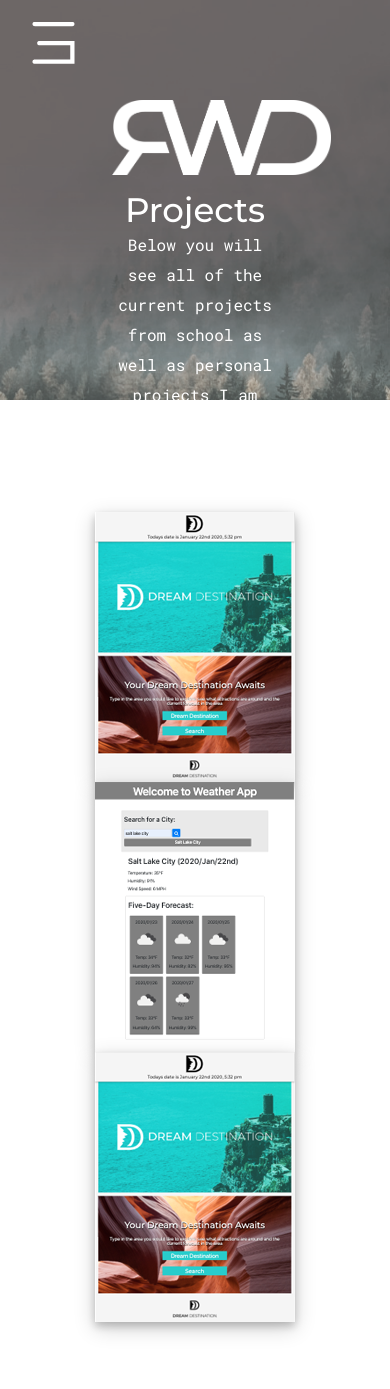
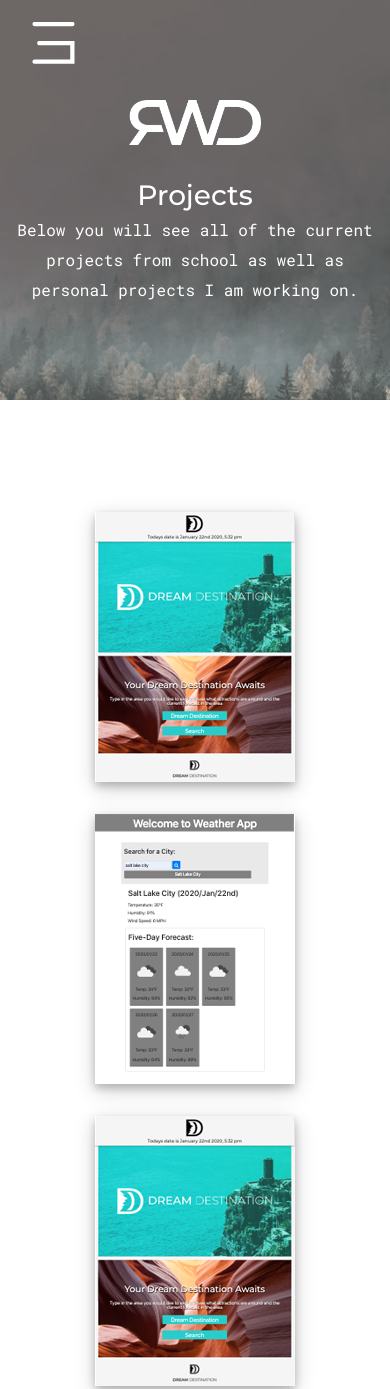
Before and after one commit to Ruffmantom/2020-Portfolio, a plain HTML site: page projects.html in a window 390 px wide. Shown: the top 1389 px of the page. Drawn offline with nearby package versions, Linux system fonts and the light colour scheme.

Commit message:
added mobile styles for project page

```diff
--- a/assets/styles/style.css
+++ b/assets/styles/style.css
@@ -225,6 +225,7 @@ footer{
 .img-3{
     background-image: url('../images/dd.png');
 }
+
 .overlay{
     /* position: absolute; */
     top: 0;
@@ -254,6 +255,7 @@ footer{
 
 }
 
+
 /* MOBILE SIZES */
 @media only screen and (max-width: 1000px){
     .card{
@@ -277,6 +279,24 @@ footer{
         padding:100px 0;
         height: 400px;
     }
+    /* project page */
+    .overlay{
+        display: none;
+    }
+    .space{
+        margin-top: 2rem;
+    }
+    .projects-logo{
+        height: 45px;
+        margin-bottom: 15px;
+    }
+    .project-summary{
+        padding:  0 1rem;
+    }
+    .projects-title{
+        /* margin-bottom: 15px; */
+        font-size: 28px;
+    }
 }
 @media only screen and (max-width: 400px){
     .card{
--- a/projects.html
+++ b/projects.html
@@ -43,8 +43,8 @@
             <div class="row landing">
 
                 <div class="col-md-12  project-summary">
-                    <img class="projects-logo" src="/assets/images/main-w-logo.png" alt="logo">
-                    <h2>Projects</h2>
+                    <img class="projects-logo" src="assets/images/main-w-logo.png" alt="logo">
+                    <h2 class="projects-title">Projects</h2>
                     <p>Below you will see all of the current projects from school as well as personal projects I am
                         working on.</p>
                 </div>
@@ -55,12 +55,12 @@
                         <p class="overlay-text">Dream Destination</p>
                     </div>
                 </a>
-                <a href="#" class="pro-image img-2">
+                <a href="#" class="pro-image img-2 space">
                     <div class="overlay">
                         <p class="overlay-text">Weather App</p>
                     </div>
                 </a>
-                <a href="#" class="pro-image img-3">
+                <a href="#" class="pro-image img-3 space">
                     <div class="overlay">
                         <p class="overlay-text">Code Quiz</p>
                     </div>
```
